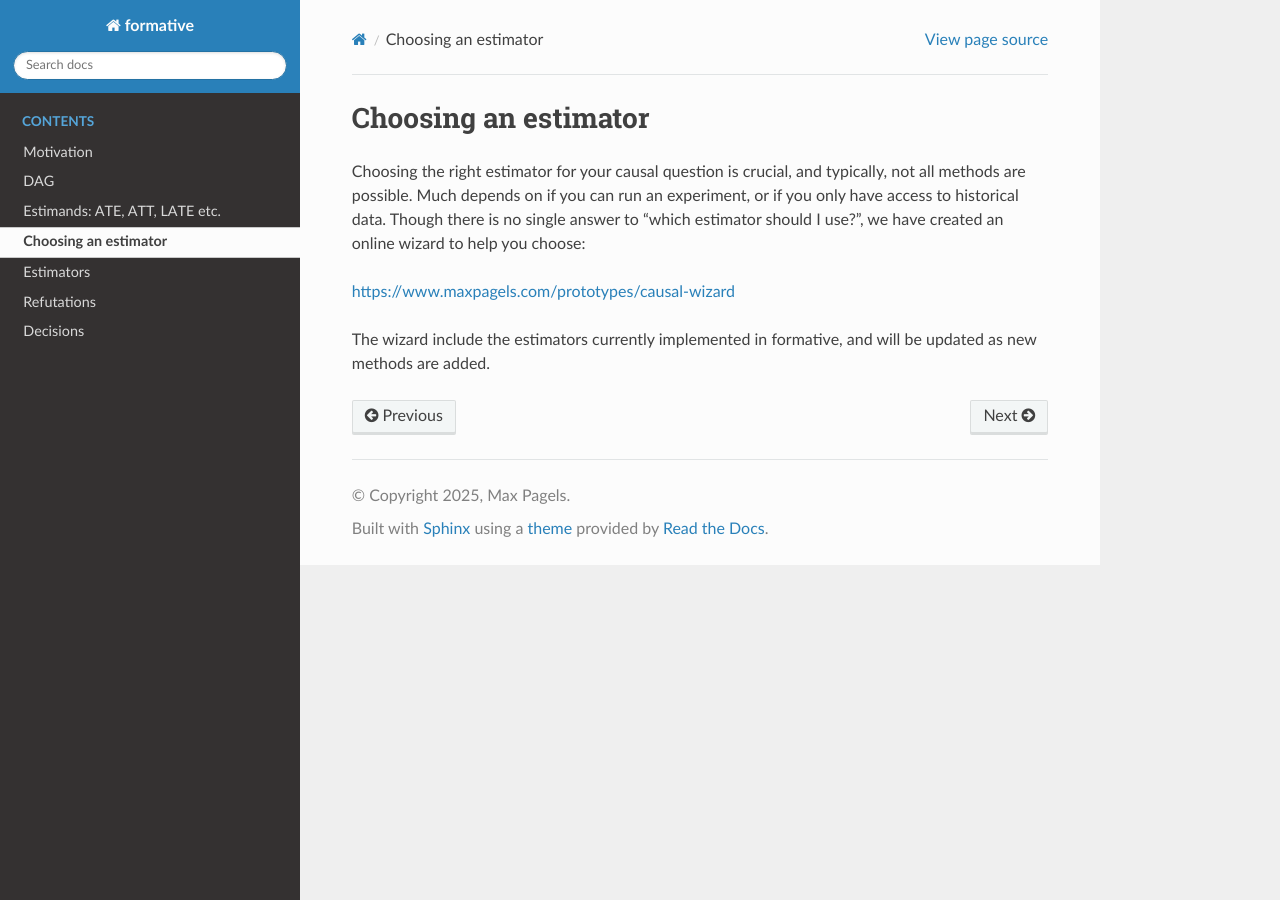
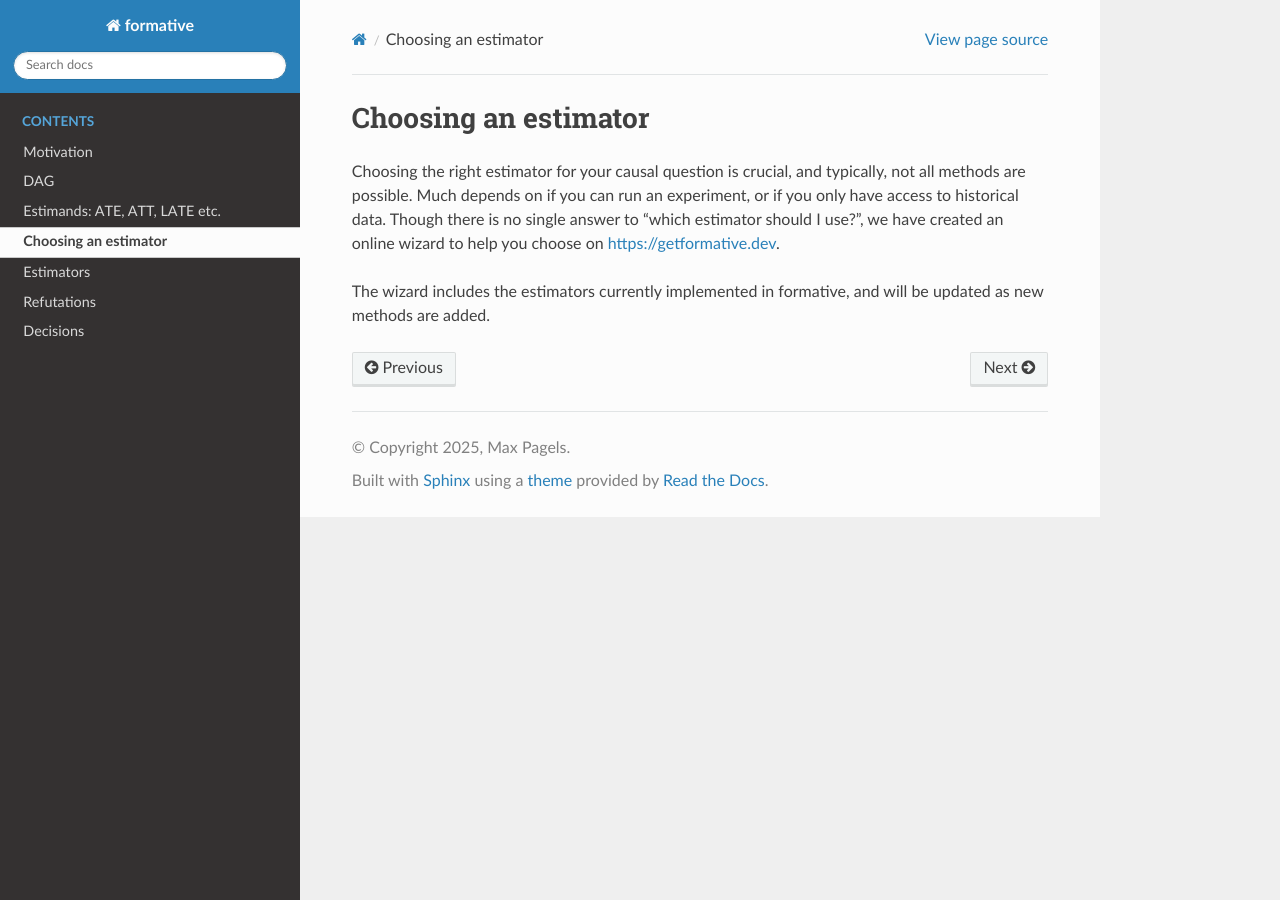
Before and after one commit to maxpagels/formative, a Sphinx documentation site: the page built from docs/wizard.rst, in a window 1280 px wide. Built offline with Sphinx 7.4.7 and the Read the Docs theme 3.1.0, drawn with Linux system fonts in a browser that asks for light colours.

Commit message:
Update wizard link

```diff
--- a/docs/wizard.rst
+++ b/docs/wizard.rst
@@ -3,8 +3,7 @@ Choosing an estimator
 
 Choosing the right estimator for your causal question is crucial, and typically, not all methods are possible.
 Much depends on if you can run an experiment, or if you only have access to historical data. Though there is no
-single answer to "which estimator should I use?", we have created an online wizard to help you choose:
+single answer to "which estimator should I use?", we have created an online wizard to help you choose
+on https://getformative.dev.
 
-https://www.maxpagels.com/prototypes/causal-wizard
-
-The wizard include the estimators currently implemented in formative, and will be updated as new methods are added.
+The wizard includes the estimators currently implemented in formative, and will be updated as new methods are added.
```
